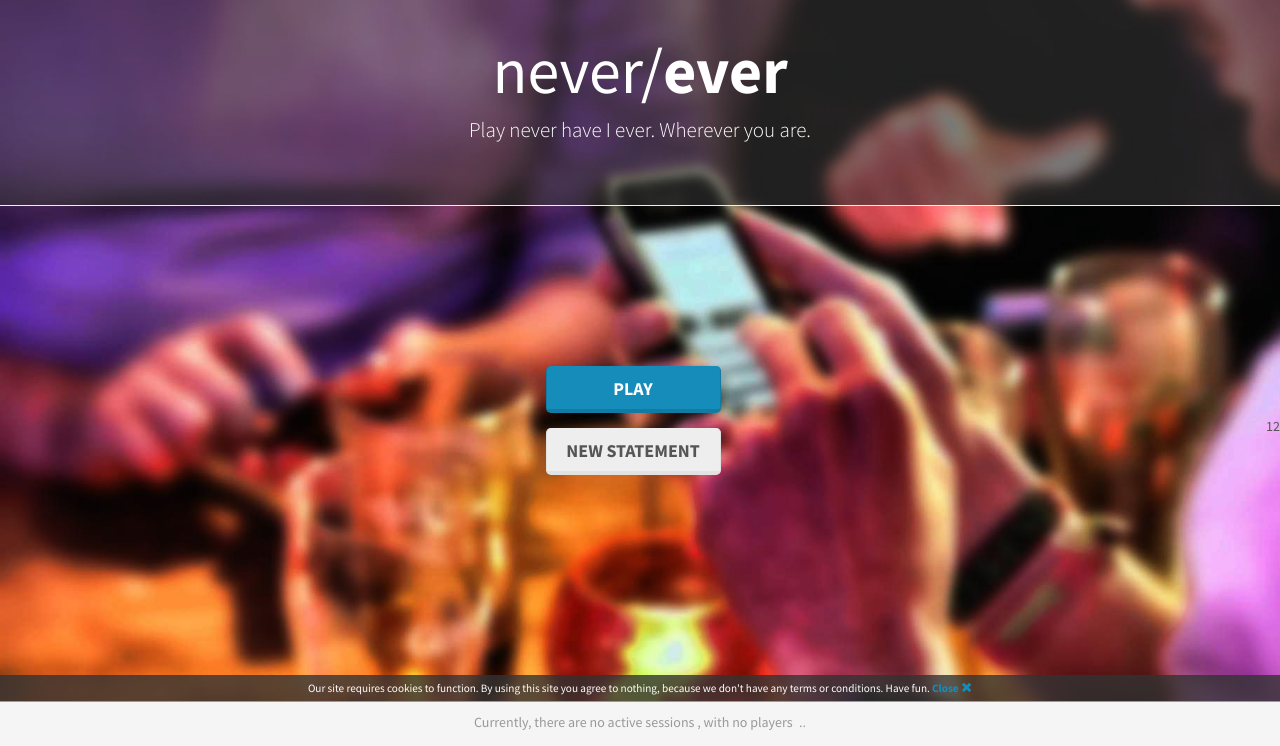
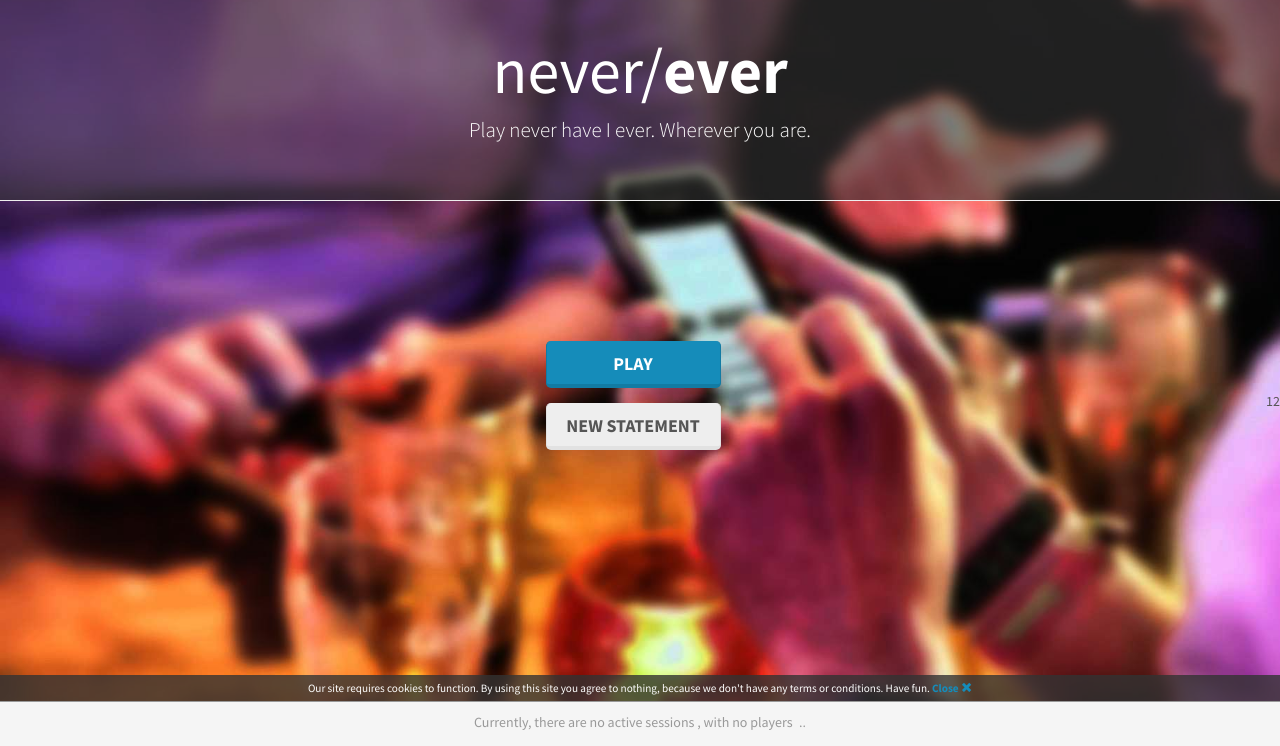
Before and after one commit to RRothfeld/NeverEver, a Django app: page / in a window 1280 px wide. Shown: the part 54-800 px from the top of the page. Run offline with Django 3.2, Linux system fonts and the light colour scheme; data that the repository does not hold is empty; some libraries are stand-ins or nearby versions.

Commit message:
Cookie note

```diff
--- a/static/css/index.css
+++ b/static/css/index.css
@@ -14,7 +14,7 @@ body{
 
 .page-header {
     margin-top: 0px;
-    padding: 15px 0 20px 0;
+    padding: 15px 0 15px 0;
     background-color:rgba(51,51,51,0.6);
 }
 
--- a/static/css/neverever.css
+++ b/static/css/neverever.css
@@ -57,8 +57,8 @@ h1 {
 }
 
 .vertical-center {
-  min-height: 50%;
-  min-height: 50vh;
+  min-height: 45%;
+  min-height: 45vh;
 
   display: flex;
   align-items: center;
```
